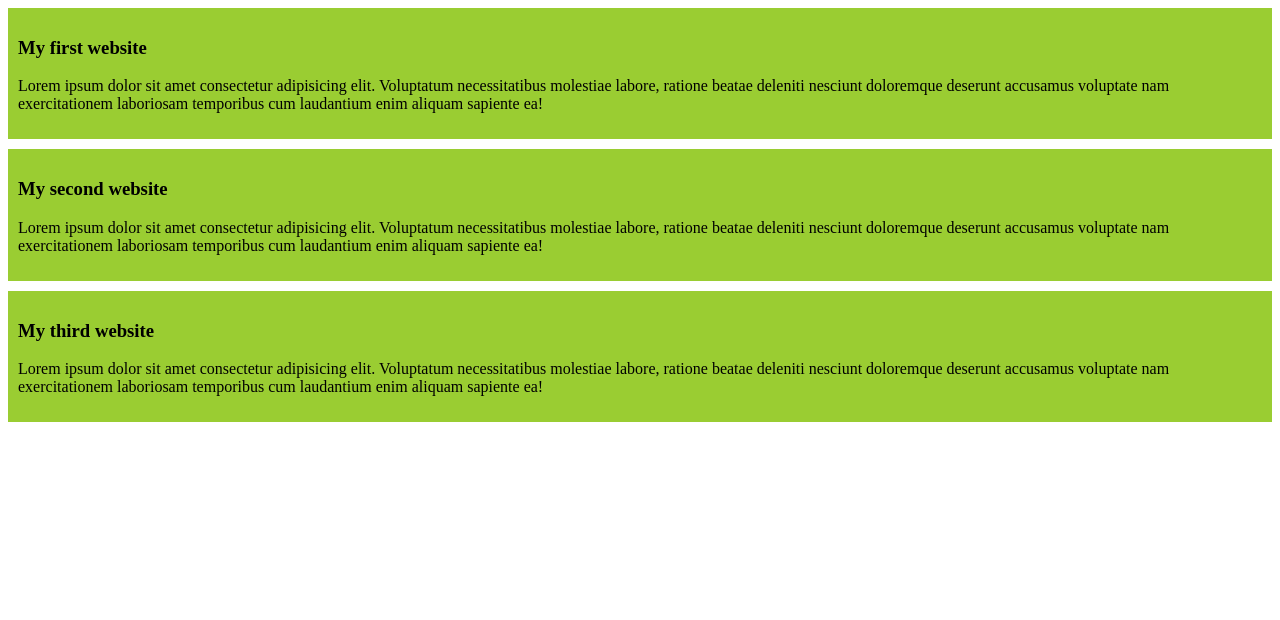
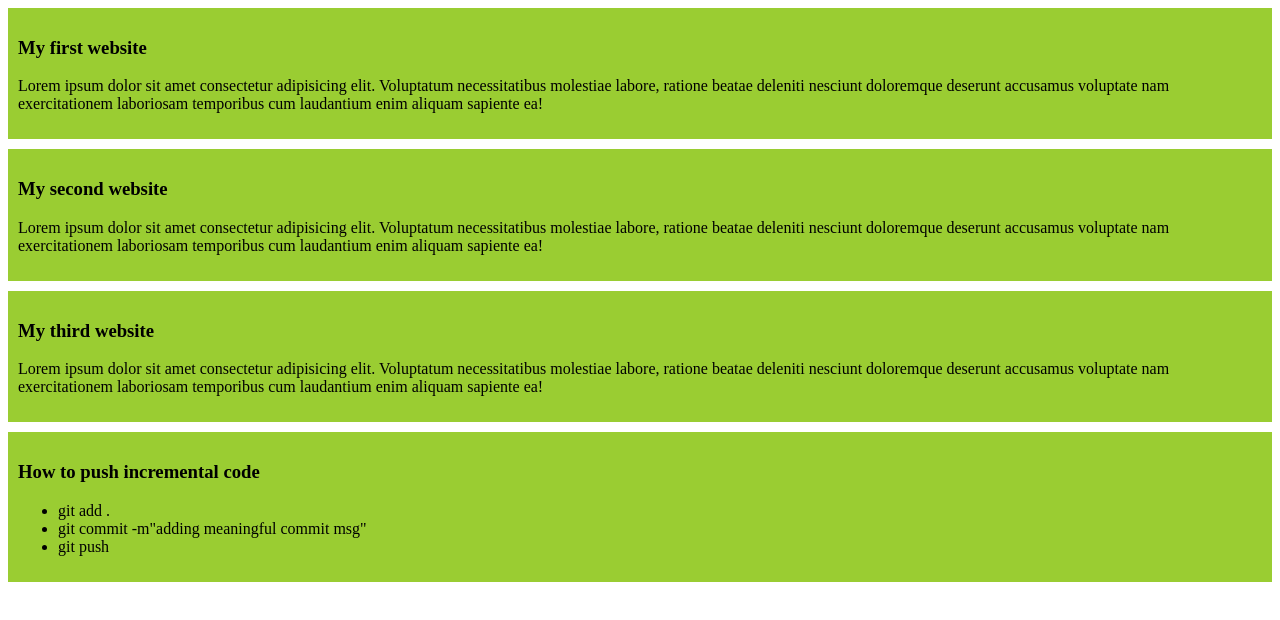
Before and after one commit to NishatRealm/My-first-github-repo, a plain HTML site: page index.html in a window 1280 px wide. Drawn offline with Linux system fonts and the light colour scheme.

Commit message:
added a list to push code

```diff
--- a/index.html
+++ b/index.html
@@ -19,5 +19,13 @@
         <h3>My third website</h3>
         <p>Lorem ipsum dolor sit amet consectetur adipisicing elit. Voluptatum necessitatibus molestiae labore, ratione beatae deleniti nesciunt doloremque deserunt accusamus voluptate nam exercitationem laboriosam temporibus cum laudantium enim aliquam sapiente ea!</p>
     </div>
+    <div>
+        <h3>How to push incremental code</h3>
+        <ul>
+            <li>git add .</li>
+            <li>git commit -m"adding meaningful commit msg"</li>
+            <li>git push</li>
+        </ul>
+    </div>
 </body>
 </html>
```
